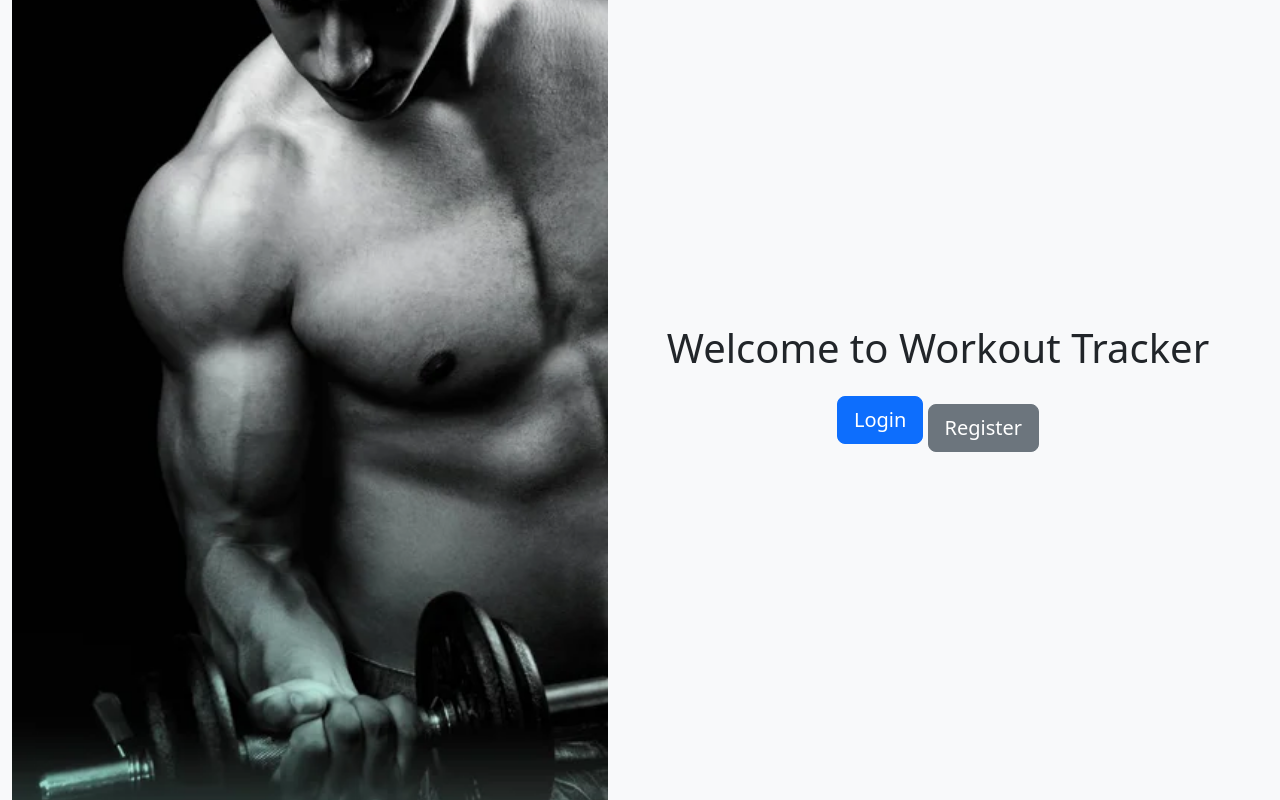
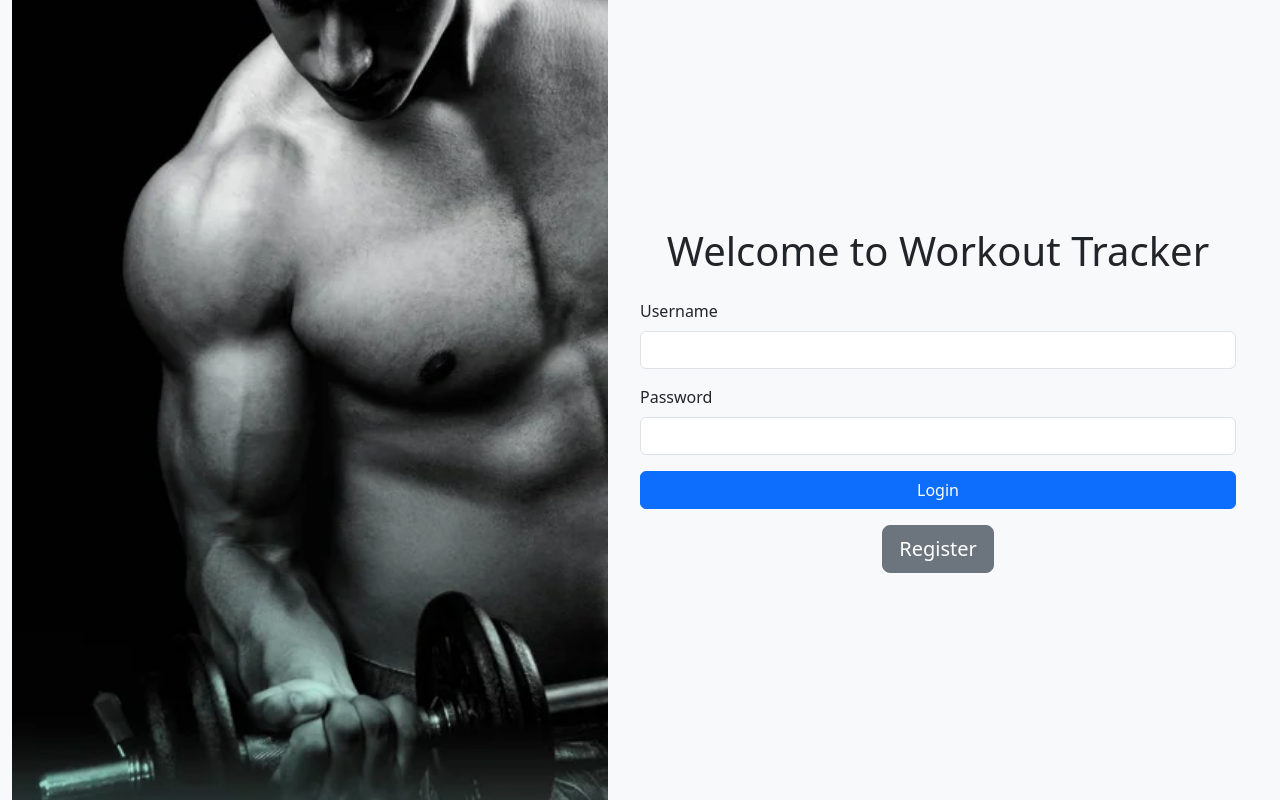
Before and after one commit to Zulmei/workout-app, a Flask app: page / in a window 1280 px wide. Run offline with Flask 3, Linux system fonts and the light colour scheme.

Commit message:
Added login form to welcome page for a better user experience

```diff
--- a/templates/home.html
+++ b/templates/home.html
@@ -30,14 +30,24 @@
     <div class="container-fluid welcome-container">
         <!-- Left side: Image section -->
         <div class="image-section" style="overflow: hidden; height: 100%;">
-    <img src="{{ url_for('static', filename='images/bicep-curl-home.jpg') }}" alt="Bicep Curl Image" style="width: 100%; height: 100vh; object-fit: cover;">
-</div>
+            <img src="{{ url_for('static', filename='images/bicep-curl-home.jpg') }}" alt="Bicep Curl Image" style="width: 100%; height: 100vh; object-fit: cover;">
+        </div>
 
         <!-- Right side: Login/Register Section -->
         <div class="form-section">
             <h1 class="text-center mb-4">Welcome to Workout Tracker</h1>
-            <div class="text-center mb-3">
-                <a href="{{ url_for('login') }}" class="btn btn-primary btn-lg mb-3">Login</a>
+            <form method="POST" action="{{ url_for('login') }}">
+                <div class="mb-3">
+                    <label for="username" class="form-label">Username</label>
+                    <input type="text" class="form-control" id="username" name="username" required>
+                </div>
+                <div class="mb-3">
+                    <label for="password" class="form-label">Password</label>
+                    <input type="password" class="form-control" id="password" name="password" required>
+                </div>
+                <button type="submit" class="btn btn-primary w-100 mb-3">Login</button>
+            </form>
+            <div class="text-center">
                 <a href="{{ url_for('register') }}" class="btn btn-secondary btn-lg">Register</a>
             </div>
         </div>
```
